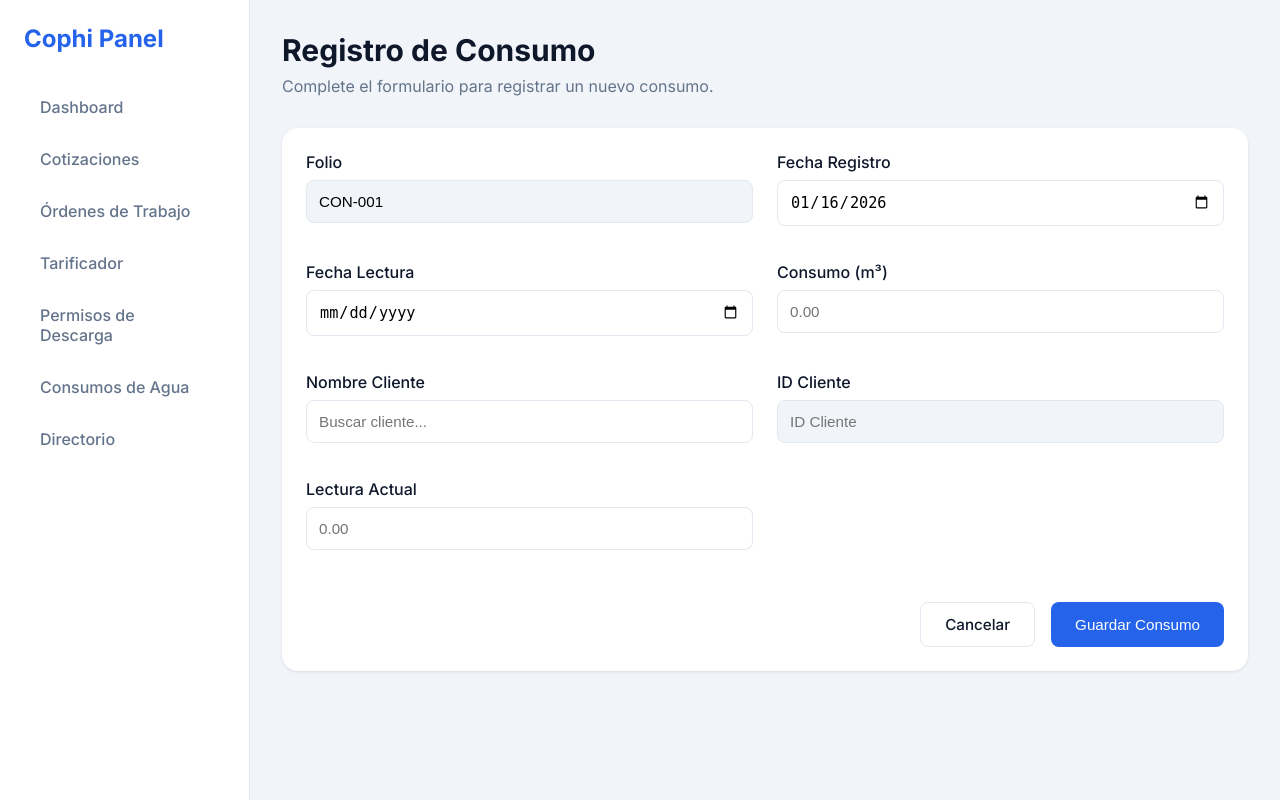
After one commit to iyari02medina/Plantillas, a Flask app: page /crear_consumo in a window 1280 px wide. The commit adds this page. Run offline with Flask 3, Linux system fonts and the light colour scheme.

Commit message:
se creo la pagina consumos de agua donde se puede agregar consumos

```diff
--- /dev/null
+++ b/Consumos_agua/consumos.csv
@@ -0,0 +1 @@
+folio, fecha_registro, fecha_lectura, ID_cliente, nombre_cliente, lectura, consumo,
--- a/interfaz/app.py
+++ b/interfaz/app.py
@@ -22,6 +22,7 @@ COTIZACIONES_GEN_DIR = os.path.abspath(os.path.join(BASE_DIR, '..', '..', 'Docum
 PERMISOS_GEN_DIR = os.path.abspath(os.path.join(BASE_DIR, '..', '..', 'Documentos_generados', 'Cuestionarios_permiso_descarga'))
 TEMPLATE_COT_DIR = os.path.abspath(os.path.join(BASE_DIR, '..', 'Cotizacion'))
 TEMPLATE_PERMISOS_DIR = os.path.abspath(os.path.join(BASE_DIR, '..', 'Cuestionario_permiso_descargas'))
+CONSUMOS_CSV = os.path.abspath(os.path.join(BASE_DIR, '..', 'Consumos_agua', 'consumos.csv'))
 
 def generate_quotation_html(folio):
     """Genera el archivo HTML de la cotización usando el script logic."""
@@ -1502,5 +1503,106 @@ def guardar_nuevo_directorio_logic(tipo, existing, headers, csv_file):
 
     return redirect(url_for('ver_directorio', tipo=tipo))
 
+
+@app.route('/consumos')
+def consumos():
+    raw_data = read_csv(CONSUMOS_CSV)
+    # Reverse to show newest first
+    all_consumos = raw_data[::-1]
+
+    # Pagination
+    page = request.args.get('page', 1, type=int)
+    per_page = 10
+    total_items = len(all_consumos)
+    total_pages = math.ceil(total_items / per_page)
+
+    if page < 1: page = 1
+    if page > total_pages and total_pages > 0: page = total_pages
+
+    start = (page - 1) * per_page
+    end = start + per_page
+    paginated_consumos = all_consumos[start:end]
+
+    return render_template('consumos_agua.html',
+                         consumos=paginated_consumos,
+                         page=page,
+                         total_pages=total_pages)
+
+@app.route('/crear_consumo', methods=['GET'])
+def crear_consumo():
+    # Load clients for the search
+    clientes = read_csv(CLIENTES_CSV)
+
+    # Suggest Folio
+    existing = read_csv(CONSUMOS_CSV)
+    max_num = 0
+    if existing:
+        for r in existing:
+            try:
+                # Expecting CON-XXX
+                txt = r.get('folio', '')
+                import re
+                nums = re.findall(r'\d+', txt)
+                if nums:
+                    val = int(nums[-1])
+                    if val > max_num: max_num = val
+            except: pass
+    suggested_folio = f"CON-{max_num + 1:03d}"
+
+    return render_template('crea_consumo.html', clientes=clientes, suggested_folio=suggested_folio)
+
+@app.route('/guardar_consumo', methods=['POST'])
+def guardar_consumo():
+    folio = request.form.get('folio')
+    original_folio = request.form.get('original_folio')
+
+    existing = read_csv(CONSUMOS_CSV)
+
+    # Headers
+    headers = []
+    if existing:
+        headers = list(existing[0].keys())
+    if not headers:
+        headers = ['folio', 'fecha_registro', 'fecha_lectura', 'ID_cliente', 'nombre_cliente', 'lectura', 'consumo']
+
+    # Check duplicates if new
+    if not original_folio and any(r.get('folio') == folio for r in existing):
+        flash(f'El Folio {folio} ya existe.', 'error')
+        return redirect(url_for('crear_consumo'))
+
+    # Prepare row
+    row = {}
+    for h in headers:
+        row[h] = request.form.get(h, '')
+
+    # Ensure ID if missing in form for some reason
+    row['folio'] = folio
+
+    if original_folio:
+        # Edit
+        updated_rows = [r for r in existing if r.get('folio') != original_folio]
+        updated_rows.append(row)
+        overwrite_csv(CONSUMOS_CSV, headers, updated_rows)
+        flash('Consumo actualizado exitosamente.', 'success')
+    else:
+        # New
+        append_to_csv(CONSUMOS_CSV, headers, [row])
+        flash('Consumo registrado exitosamente.', 'success')
+
+    return redirect(url_for('consumos'))
+
+@app.route('/consumo/<folio>')
+def detalle_consumo(folio):
+    print(f"Buscando detalle para consumo folio: {folio}")
+    rows = read_csv(CONSUMOS_CSV)
+    target = next((r for r in rows if r.get('folio') == folio), None)
+
+    if not target:
+        flash('Consumo no encontrado.', 'error')
+        return redirect(url_for('consumos'))
+
+    clientes = read_csv(CLIENTES_CSV)
+    return render_template('crea_consumo.html', consumo=target, clientes=clientes)
+
 if __name__ == '__main__':
     app.run(debug=True, port=5000)
--- a/interfaz/templates/base.html
+++ b/interfaz/templates/base.html
@@ -28,6 +28,8 @@
             <li><a href="{{ url_for('permisos_descarga') }}"
                     class="nav-link {% if request.endpoint == 'permisos_descarga' %}active{% endif %}">Permisos de
                     Descarga</a></li>
+            <li><a href="{{ url_for('consumos') }}"
+                    class="nav-link {% if request.endpoint == 'consumos' %}active{% endif %}">Consumos de Agua</a></li>
             <li><a href="{{ url_for('directorio') }}"
                     class="nav-link {% if request.endpoint == 'directorio' %}active{% endif %}">Directorio</a></li>
         </ul>
--- /dev/null
+++ b/interfaz/templates/crea_consumo.html
@@ -0,0 +1,192 @@
+{% extends 'base.html' %}
+
+{% block extra_head %}
+{% endblock %}
+
+{% block content %}
+<header class="flex justify-between items-center">
+    <div>
+        <h1>{{ 'Detalle Consumo' if consumo else 'Registro de Consumo' }}</h1>
+        <p class="subtitle">{{ 'Consulta y edita los detalles.' if consumo else 'Complete el formulario para registrar
+            un nuevo consumo.' }}</p>
+    </div>
+    {% if consumo %}
+    <div class="flex gap-4">
+        <!-- Placeholder for PDF generation if needed later -->
+        <!-- <a href="#" class="btn btn-secondary">Ver PDF</a> -->
+        <button type="button" class="btn btn-primary" onclick="enableEdit()" id="btn-editar">Editar</button>
+    </div>
+    {% endif %}
+</header>
+
+<form action="{{ url_for('guardar_consumo') }}" method="POST" class="card">
+    <!-- Hidden input for original ID/Folio if editing -->
+    <input type="hidden" name="original_folio" value="{{ consumo.folio if consumo else '' }}">
+
+    <div class="grid-2 mb-4">
+        <div class="form-group">
+            <label for="folio">Folio</label>
+            <input type="text" id="folio" name="folio" placeholder="Ej. CON-001"
+                value="{{ suggested_folio if not consumo else consumo.folio }}" required readonly class="readonly-bg">
+        </div>
+        <div class="form-group">
+            <label for="fecha_registro">Fecha Registro</label>
+            <input type="date" id="fecha_registro" name="fecha_registro"
+                value="{{ consumo.fecha_registro if consumo else '' }}" {% if consumo %}disabled{% endif %} required>
+        </div>
+    </div>
+
+    <div class="grid-2 mb-4">
+        <div class="form-group">
+            <label for="fecha_lectura">Fecha Lectura</label>
+            <input type="date" id="fecha_lectura" name="fecha_lectura"
+                value="{{ consumo.fecha_lectura if consumo else '' }}" {% if consumo %}disabled{% endif %} required>
+        </div>
+        <div class="form-group">
+            <label for="consumo">Consumo (m³)</label>
+            <input type="number" step="0.01" id="consumo" name="consumo" placeholder="0.00"
+                value="{{ consumo.consumo if consumo else '' }}" {% if consumo %}disabled{% endif %} required>
+        </div>
+    </div>
+
+    <div class="grid-2 mb-4">
+        <div class="form-group relative">
+            <label for="nombre_cliente">Nombre Cliente</label>
+            <input type="text" id="nombre_cliente" name="nombre_cliente" placeholder="Buscar cliente..."
+                autocomplete="off" oninput="fillClient(this)" required
+                value="{{ consumo.nombre_cliente if consumo else '' }}" {% if consumo %}disabled{% endif %}>
+            <div id="suggestions-box"></div>
+        </div>
+        <div class="form-group">
+            <label for="ID_cliente">ID Cliente</label>
+            <input type="text" id="ID_cliente" name="ID_cliente" placeholder="ID Cliente"
+                value="{{ consumo.ID_cliente if consumo else '' }}" readonly class="readonly-bg">
+        </div>
+    </div>
+
+    <div class="grid-2 mb-4">
+        <div class="form-group">
+            <label for="lectura">Lectura Actual</label>
+            <input type="number" step="0.01" id="lectura" name="lectura" placeholder="0.00"
+                value="{{ consumo.lectura if consumo else '' }}" {% if consumo %}disabled{% endif %} required>
+        </div>
+        <!-- Placeholder for future fields or empty space -->
+        <div></div>
+    </div>
+
+    <div class="text-right mt-8 flex justify-end gap-4">
+        <a href="{{ url_for('consumos') }}" class="btn btn-secondary">Cancelar</a>
+        <!-- Assuming 'consumos' is the list view -->
+        <button type="submit" class="btn btn-primary {% if consumo %}hidden{% endif %}" id="btn-submit">Guardar
+            Consumo</button>
+    </div>
+</form>
+
+<!-- Pass clients data to JS -->
+<script id="clients-data" type="application/json">{{ clientes|tojson|safe }}</script>
+
+<script>
+    // Embedded script to handle client search and edit toggling
+
+    // Normalize string for searching
+    function normalizeStr(str) {
+        return str.normalize("NFD").replace(/[\u0300-\u036f]/g, "").toLowerCase();
+    }
+
+    // Load clients data
+    let clientsData = [];
+    try {
+        const dataEl = document.getElementById('clients-data');
+        if (dataEl && dataEl.textContent) {
+            clientsData = JSON.parse(dataEl.textContent);
+        }
+    } catch (e) {
+        console.error("Error parsing clients data", e);
+    }
+
+    function fillClient(input) {
+        const val = normalizeStr(input.value);
+        const suggestionsBox = document.getElementById('suggestions-box');
+
+        // Clear suggestions
+        suggestionsBox.innerHTML = '';
+        suggestionsBox.style.display = 'none';
+
+        if (!val) return;
+
+        // Filter clients
+        const matches = clientsData.filter(c => {
+            const nombre = c.nombre_empresa || '';
+            const id = c.ID || '';
+            // Search by Name or ID
+            return normalizeStr(nombre).includes(val) || normalizeStr(id).includes(val);
+        });
+
+        if (matches.length > 0) {
+            suggestionsBox.style.display = 'block';
+            matches.forEach(match => {
+                const div = document.createElement('div');
+                div.className = 'suggestion-item';
+                div.textContent = `${match.nombre_empresa} (${match.ID})`;
+                div.onclick = () => selectClient(match);
+                suggestionsBox.appendChild(div);
+            });
+        }
+    }
+
+    function selectClient(client) {
+        document.getElementById('nombre_cliente').value = client.nombre_empresa;
+        document.getElementById('ID_cliente').value = client.ID;
+
+        // Close suggestions
+        document.getElementById('suggestions-box').style.display = 'none';
+
+        // Visual feedback
+        const input = document.getElementById('nombre_cliente');
+        input.style.borderColor = 'var(--success-color)';
+        setTimeout(() => input.style.borderColor = '', 1000);
+    }
+
+    // Close suggestions on click outside
+    document.addEventListener('click', function (e) {
+        if (e.target.id !== 'nombre_cliente') {
+            const box = document.getElementById('suggestions-box');
+            if (box) box.style.display = 'none';
+        }
+    });
+
+    function enableEdit() {
+        // Enable all inputs
+        document.querySelectorAll('input, textarea, select').forEach(el => el.disabled = false);
+
+        // Unlock Readonly inputs (except Folio and IDs if they should remain static)
+        // Here we keep Folio readonly usually. ID might be editable if they picked wrong client, but usually client search handles it.
+        // Let's allow ID search again, so ID input itself remains readonly (populated by search)
+        document.querySelectorAll('input[readonly]:not(#folio):not(#ID_cliente)').forEach(el => {
+            el.readOnly = false;
+            el.classList.remove('readonly-bg');
+        });
+
+        // However, user might want to change client, so search input should be enabled (it is by first line).
+        // ID input is readonly by default in HTML. It shouldn't be manually edited, only via search.
+
+        const btnSubmit = document.getElementById('btn-submit');
+        if (btnSubmit) btnSubmit.classList.remove('hidden');
+
+        const btnEdit = document.getElementById('btn-editar');
+        if (btnEdit) btnEdit.classList.add('hidden');
+    }
+
+    // Set default date if new
+    document.addEventListener('DOMContentLoaded', () => {
+        const dateInput = document.getElementById('fecha_registro');
+        if (dateInput && !dateInput.value) {
+            const now = new Date();
+            // Format: YYYY-MM-DD
+            const localDate = now.toISOString().split('T')[0];
+            dateInput.value = localDate;
+        }
+    });
+</script>
+
+{% endblock %}
```
Also changed, not shown: interfaz/templates/consumos_agua.html (added, +72 -0 lines).
